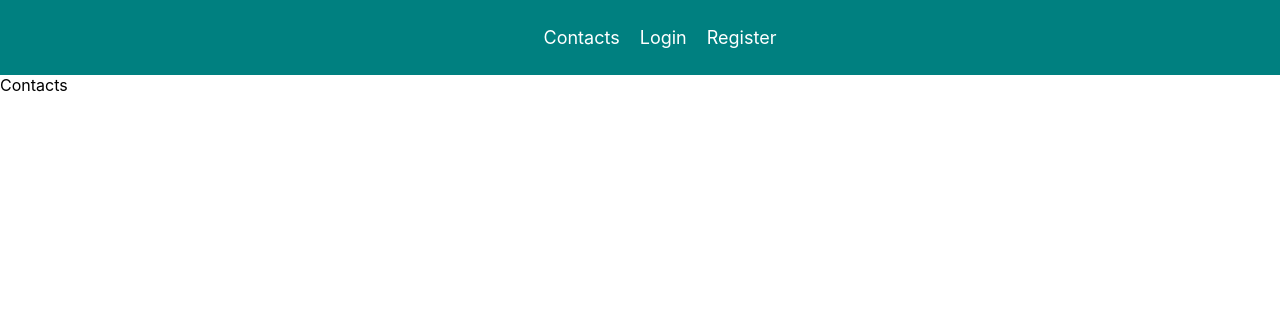
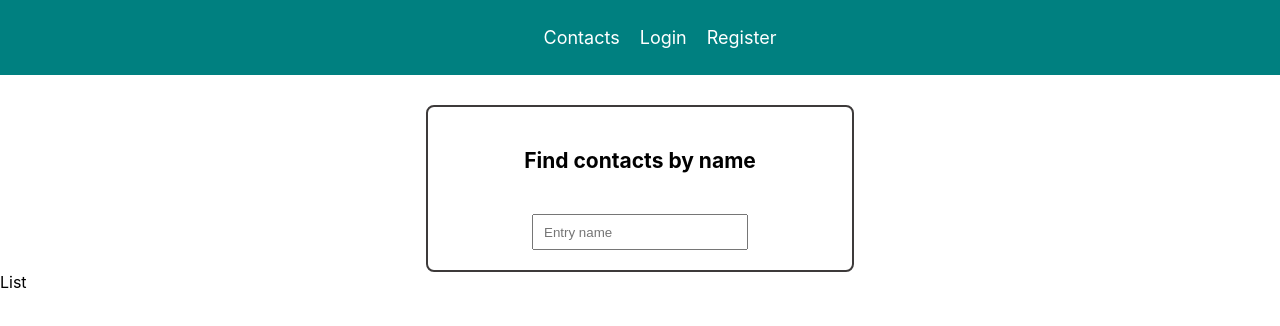
Before and after one commit to turus090/goit-react-hw-08-phonebook, a React (Create React App) app: page /contacts in a window 1280 px wide. Shown: the top 326 px of the page. Built offline with nearby package versions, Linux system fonts and the light colour scheme; no server answers.

Commit message:
add contacts

```diff
--- a/src/api/api.js
+++ b/src/api/api.js
@@ -30,6 +30,7 @@ export const signOutApi = async token => {
 };
 
 export const getContacts = async token => {
+  console.log(token);
   const { data } = await axios.get(
     `${baseURL}/contacts`,
     {},
--- /dev/null
+++ b/src/components/contacts/list.jsx
@@ -0,0 +1,13 @@
+import { useEffect } from 'react';
+import { useDispatch, useSelector } from 'react-redux';
+import { getContactsData } from 'redux/slices/contacts';
+const List = () => {
+  const token = useSelector(state => state.profile.token);
+  console.log(token);
+  const dispatch = useDispatch();
+  useEffect(() => {
+    dispatch(getContactsData(token));
+  }, [token]);
+  return <>List</>;
+};
+export default List;
--- /dev/null
+++ b/src/components/filter/Filter.jsx
@@ -0,0 +1,19 @@
+import s from './filter.module.scss';
+
+const Filter = props => {
+  return (
+    <div className={s.block}>
+      <p className={s.text}>Find contacts by name</p>
+      <input
+        value={props.filter}
+        onChange={e => {
+          props.changeFilter(e.target.value);
+        }}
+        className={s.inputFilter}
+        placeholder="Entry name"
+      />
+    </div>
+  );
+};
+
+export default Filter;
--- /dev/null
+++ b/src/components/filter/filter.module.scss
@@ -0,0 +1,24 @@
+.block {
+    width: 30%;
+    padding: 20px;
+    display: flex;
+    row-gap: 20px;
+    flex-direction: column;
+    border: 2px solid rgb(61, 58, 58);
+    border-radius: 8px;
+    margin: 30px auto 0 auto;
+}
+
+.text {
+    font-size: 21px;
+    font-weight: 700;
+    text-align: center;
+}
+
+.inputFilter {
+    display: block;
+    margin: 0 auto;
+    width: 200px;
+    height: 30px;
+    padding-left: 10px;
+}
--- a/src/page/contacts/Contacts.jsx
+++ b/src/page/contacts/Contacts.jsx
@@ -1,5 +1,13 @@
+import List from 'components/contacts/list';
+import Filter from 'components/filter/Filter';
+
 const Contacts = () => {
-  return <>Contacts</>;
+  return (
+    <>
+      <Filter />
+      <List />
+    </>
+  );
 };
 
 export default Contacts;
--- a/src/redux/slices/contacts.js
+++ b/src/redux/slices/contacts.js
@@ -26,3 +26,5 @@ const contactsSlice = createSlice({
     builder.addCase(getContactsData.fulfilled, (state, action) => {});
   },
 });
+
+export default contactsSlice.reducer;
--- a/src/redux/slices/profile.js
+++ b/src/redux/slices/profile.js
@@ -1,6 +1,5 @@
 import { createAsyncThunk, createSlice } from '@reduxjs/toolkit';
 import { signUpApi, signInApi, signOutApi } from './../../api/api';
-import { React } from 'react';
 
 const initialState = {
   user: {},
--- a/src/redux/store.js
+++ b/src/redux/store.js
@@ -1,9 +1,11 @@
 import profileReducer from './slices/profile';
+import contactsReducer from './slices/contacts';
 import { configureStore } from '@reduxjs/toolkit';
 
 const store = configureStore({
   reducer: {
     profile: profileReducer,
+    contacts: contactsReducer,
   },
 });
 
```
Also changed, not shown: src/components/contacts/list.module.scss (added), src/components/contacts/listItem.jsx (added).
